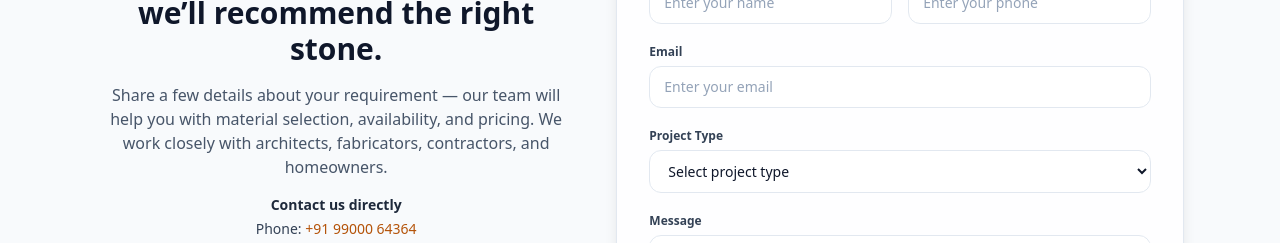
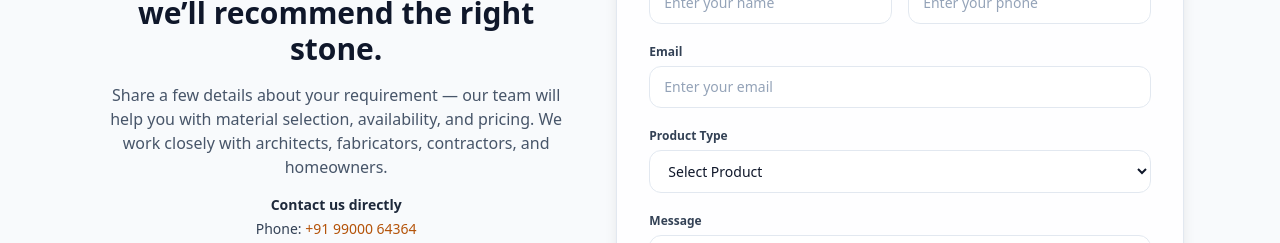
Before and after one commit to inbounderzweb/Hilltop-Granites, a React (Create React App) app: page / in a window 1280 px wide. Shown: the part 2000-2243 px from the top of the page. Built offline with nearby package versions, Linux system fonts and the light colour scheme.

Commit message:
contact-form

```diff
--- a/src/Pages/MarbleGraniteLandingPage.js
+++ b/src/Pages/MarbleGraniteLandingPage.js
@@ -108,7 +108,7 @@ const MarbleGraniteLandingPage = () => {
     fullName: '',
     phone: '',
     email: '',
-    projectType: '',
+    productType: '',
     message: '',
   });
 
@@ -130,7 +130,7 @@ const MarbleGraniteLandingPage = () => {
   const handleFormSubmit = (e) => {
     e.preventDefault();
 
-    const { fullName, phone, email, projectType, message } = formData;
+    const { fullName, phone, email, productType, message } = formData;
 
     const text = `
 New enquiry from Hilltop website:
@@ -138,7 +138,7 @@ New enquiry from Hilltop website:
 Name: ${fullName || '-'}
 Phone: ${phone || '-'}
 Email: ${email || '-'}
-Project Type: ${projectType || '-'}
+Project Type: ${productType || '-'}
 
 Message:
 ${message || '-'}
@@ -670,21 +670,22 @@ ${message || '-'}
               {/* Project Type */}
               <div>
                 <label className="block text-xs font-semibold mb-1.5 text-slate-700 text-left">
-                  Project Type
+                  Product Type
                 </label>
                 <select
                   className="w-full bg-white border border-slate-200 rounded-xl px-3.5 py-2.5 text-sm text-slate-900 focus:ring-2 focus:ring-slate-900/10 focus:border-slate-400 outline-none"
-                  value={formData.projectType}
-                  onChange={handleFormChange('projectType')}
+                  value={formData.productType}
+                  onChange={handleFormChange('productType')}
                 >
                   <option value="">
-                    Select project type
+                    Select Product
                   </option>
-                  <option>Residential</option>
-                  <option>Commercial</option>
-                  <option>Hospitality</option>
-                  <option>Export / Bulk Supply</option>
-                  <option>Other</option>
+                  <option>Granite</option>
+                  <option>Marble</option>
+                  <option>Quartrzite</option>
+                  <option>Porcelain</option>
+                  <option>Quartz</option>
+                  <option>SPC</option>
                 </select>
               </div>
 
```
